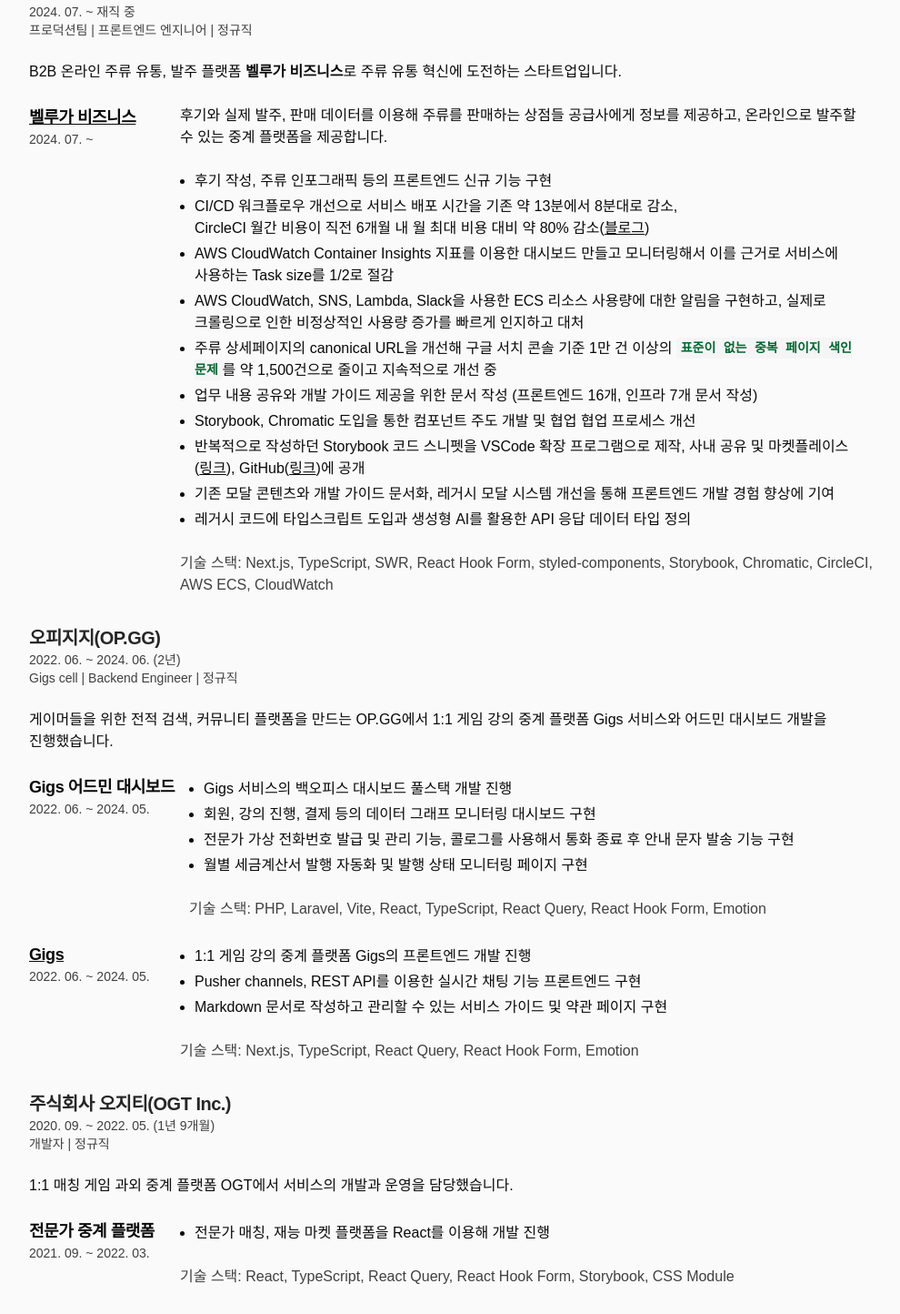
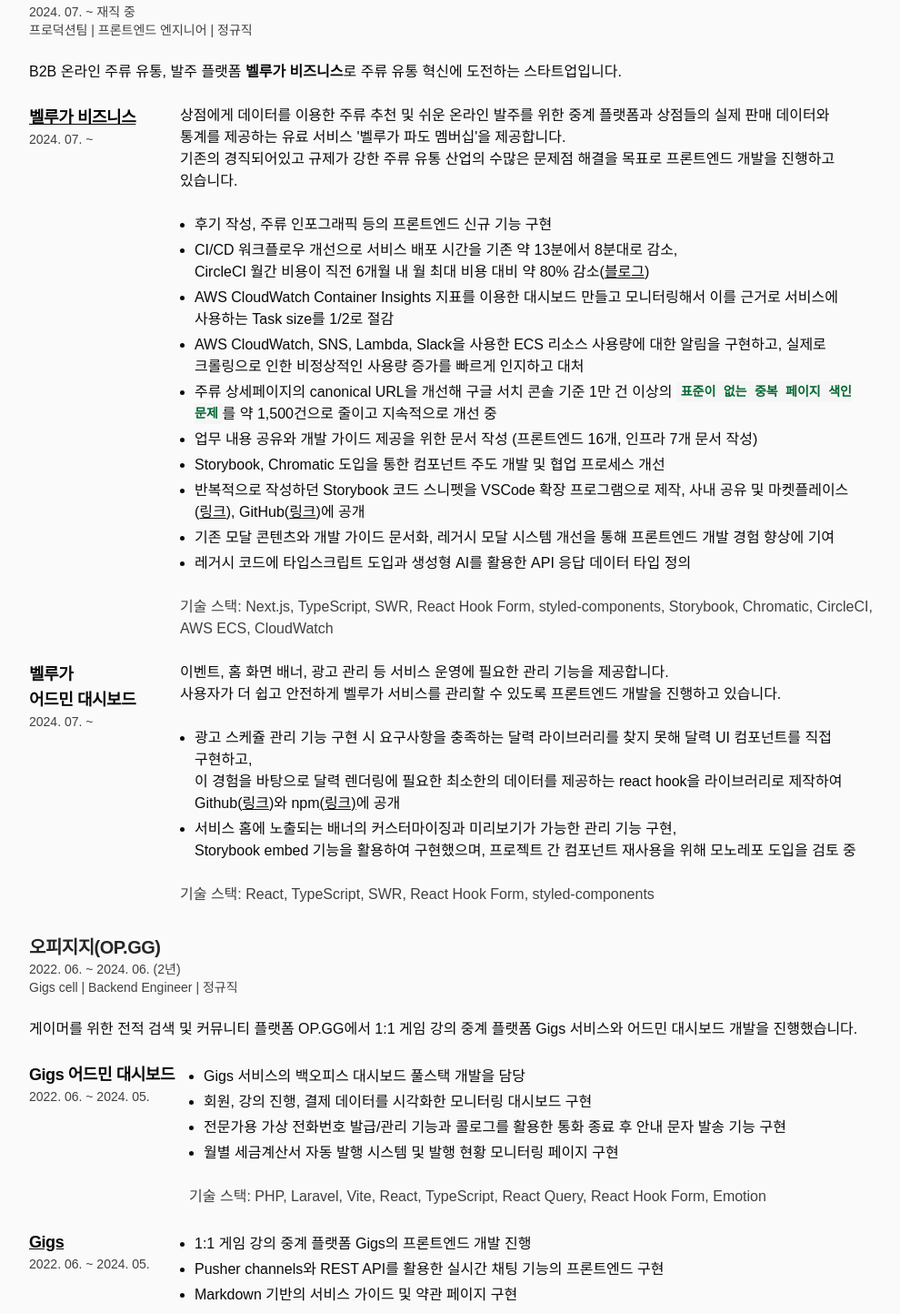
Before and after one commit to freejak5520/resume, a React (Vite) app: page / in a window 1280 px wide. Shown: the part 847-2291 px from the top of the page at 91% size, without its empty margins (144-1134 px from the left). Built offline with nearby package versions, Linux system fonts and the light colour scheme; a web font is replaced by a local one.

Commit message:
이력서 내용 수정 및 ExternalLink 컴포넌트 적용

```diff
--- a/src/App.tsx
+++ b/src/App.tsx
@@ -1,6 +1,7 @@
 import { Company, List, ListItem, Section, SubInfo, Text } from "@/components";
 import { Contact, ContactList } from "@/components/Contact";
 import ScreenOnlyFooter from "@/components/Footer";
+import { ExternalLink } from "@/components/ExternalLink";
 import { Project, ProjectAside, ProjectContent } from "@/components/Project";
 import { ExperienceSkills, MySkill, MySkillList } from "@/components/Skill";
 import { getQueryParams } from "@/lib/utils";
@@ -27,14 +28,14 @@
             <Contact title="이메일">freejak5520@gmail.com</Contact>
             {contact && <Contact title="연락처">{contact}</Contact>}
             <Contact title="GitHub">
-              <a href="https://github.com/freejak5520" target="_blank">
+              <ExternalLink href="https://github.com/freejak5520">
                 https://github.com/freejak5520
-              </a>
+              </ExternalLink>
             </Contact>
             <Contact title="블로그">
-              <a href="https://velog.io/@freejak5520" target="_blank">
+              <ExternalLink href="https://velog.io/@freejak5520">
                 https://velog.io/@freejak5520
-              </a>
+              </ExternalLink>
             </Contact>
           </ContactList>
         </Section>
@@ -48,7 +49,7 @@
           </Text>
           <Text>
             이를 위해 동료와의 협업 방식 개선, 개발 환경 및 경험 향상, 문서화의
-            중요성을 깨닫고 적극적으로 기여해 왔습니다.
+            중요성을 깨닫고 적극적으로 기여하고 있습니다.
             <br />이 과정에서 반복적으로 발생하는 비효율적인 업무와 기존의
             문제를 개선하고 동료들에게 긍정적인 피드백을 받을 때 큰 보람과
             동기부여를 얻고 있습니다.
@@ -59,9 +60,9 @@
           </Text>
           <Text>
             이 경험을 바탕으로 업무의 자동화, 협업 프로세스 개선 등 다양한 개발
-            및 운영 과정에서 주도적으로 문제를 발견하고 개선해 왔으며, 실제로
-            배포 시간을 약 40% 단축하고, CI/CD 비용을 약 80% 절감하였으며, 사내
-            개발 문서 활성화 등의 성과를 냈습니다.
+            및 운영 과정에서 주도적으로 문제를 발견하고 개선했으며, 실제로 배포
+            시간을 약 40% 단축, CI/CD 비용을 약 80% 절감, 사내 개발 문서
+            활성화 등의 성과를 냈습니다.
           </Text>
         </Section>
 
@@ -95,18 +96,21 @@
             <Project>
               <ProjectAside>
                 <h4>
-                  <a href="https://business.veluga.kr/" target="_blank">
+                  <ExternalLink href="https://business.veluga.kr/">
                     벨루가 비즈니스
-                  </a>
+                  </ExternalLink>
                 </h4>
 
                 <SubInfo>2024. 07. ~</SubInfo>
               </ProjectAside>
               <ProjectContent>
                 <Text>
-                  후기와 실제 발주, 판매 데이터를 이용해 주류를 판매하는 상점들
-                  공급사에게 정보를 제공하고, 온라인으로 발주할 수 있는 중계
-                  플랫폼을 제공합니다.
+                  상점에게 데이터를 이용한 주류 추천 및 쉬운 온라인 발주를 위한
+                  중계 플랫폼과 상점들의 실제 판매 데이터와 통계를 제공하는 유료
+                  서비스 '벨루가 파도 멤버십'을 제공합니다.
+                  <br />
+                  기존의 경직되어있고 규제가 강한 주류 유통 산업의 수많은 문제점
+                  해결을 목표로 프론트엔드 개발을 진행하고 있습니다.
                 </Text>
 
                 <List>
@@ -118,12 +122,9 @@
                     13분에서 8분대로 감소, <br />
                     CircleCI 월간 비용이 직전 6개월 내 월 최대 비용 대비 약 80%
                     감소(
-                    <a
-                      href="https://velog.io/@freejak5520/TIL-CICD-%EA%B0%9C%EC%84%A0-%EC%A7%84%ED%96%89Next.js-CircleCI-Yarn-berry"
-                      target="_blank"
-                    >
+                    <ExternalLink href="https://velog.io/@freejak5520/TIL-CICD-%EA%B0%9C%EC%84%A0-%EC%A7%84%ED%96%89Next.js-CircleCI-Yarn-berry">
                       블로그
-                    </a>
+                    </ExternalLink>
                     )
                   </ListItem>
                   <ListItem>
@@ -147,18 +148,18 @@
                   </ListItem>
                   <ListItem>
                     Storybook, Chromatic 도입을 통한 컴포넌트 주도 개발 및 협업
-                    협업 프로세스 개선
+                    프로세스 개선
                   </ListItem>
                   <ListItem>
                     반복적으로 작성하던 Storybook 코드 스니펫을 VSCode 확장
                     프로그램으로 제작, 사내 공유 및 마켓플레이스(
-                    <a href="https://marketplace.visualstudio.com/items?itemName=JakeLee.storybook-8-typescript-snippets">
+                    <ExternalLink href="https://marketplace.visualstudio.com/items?itemName=JakeLee.storybook-8-typescript-snippets">
                       링크
-                    </a>
+                    </ExternalLink>
                     ), GitHub(
-                    <a href="https://github.com/freejak5520/storybook-8-typescript-snippets">
+                    <ExternalLink href="https://github.com/freejak5520/storybook-8-typescript-snippets">
                       링크
-                    </a>
+                    </ExternalLink>
                     )에 공개
                   </ListItem>
                   <ListItem>
@@ -178,6 +179,56 @@
                 </ExperienceSkills>
               </ProjectContent>
             </Project>
+
+            <Project>
+              <ProjectAside>
+                <h4>
+                  벨루가
+                  <br />
+                  어드민 대시보드
+                </h4>
+
+                <SubInfo>2024. 07. ~</SubInfo>
+              </ProjectAside>
+              <ProjectContent>
+                <Text>
+                  이벤트, 홈 화면 배너, 광고 관리 등 서비스 운영에 필요한 관리
+                  기능을 제공합니다.
+                  <br />
+                  사용자가 더 쉽고 안전하게 벨루가 서비스를 관리할 수 있도록
+                  프론트엔드 개발을 진행하고 있습니다.
+                </Text>
+
+                <List>
+                  <ListItem>
+                    광고 스케쥴 관리 기능 구현 시 요구사항을 충족하는 달력
+                    라이브러리를 찾지 못해 달력 UI 컴포넌트를 직접 구현하고,
+                    <br />이 경험을 바탕으로 달력 렌더링에 필요한 최소한의
+                    데이터를 제공하는 react hook을 라이브러리로 제작하여 Github(
+                    <ExternalLink href="https://github.com/freejak5520/use-calendar">
+                      링크
+                    </ExternalLink>
+                    )와 npm
+                    <ExternalLink href="https://www.npmjs.com/package/@freejak5520/use-calendar">
+                      (링크)
+                    </ExternalLink>
+                    에 공개
+                  </ListItem>
+                  <ListItem>
+                    서비스 홈에 노출되는 배너의 커스터마이징과 미리보기가 가능한
+                    관리 기능 구현,
+                    <br />
+                    Storybook embed 기능을 활용하여 구현했으며, 프로젝트 간
+                    컴포넌트 재사용을 위해 모노레포 도입을 검토 중
+                  </ListItem>
+                </List>
+
+                <ExperienceSkills>
+                  기술 스택: React, TypeScript, SWR, React Hook Form,
+                  styled-components
+                </ExperienceSkills>
+              </ProjectContent>
+            </Project>
           </Company>
 
           <Company>
@@ -189,9 +240,8 @@
             </SubInfo>
 
             <Text>
-              게이머들을 위한 전적 검색, 커뮤니티 플랫폼을 만드는 OP.GG에서 1:1
-              게임 강의 중계 플랫폼 Gigs 서비스와 어드민 대시보드 개발을
-              진행했습니다.
+              게이머를 위한 전적 검색 및 커뮤니티 플랫폼 OP.GG에서 1:1 게임 강의
+              중계 플랫폼 Gigs 서비스와 어드민 대시보드 개발을 진행했습니다.
             </Text>
 
             <Project>
@@ -202,19 +252,19 @@
               <ProjectContent>
                 <List>
                   <ListItem>
-                    Gigs 서비스의 백오피스 대시보드 풀스택 개발 진행
+                    Gigs 서비스의 백오피스 대시보드 풀스택 개발을 담당
                   </ListItem>
                   <ListItem>
-                    회원, 강의 진행, 결제 등의 데이터 그래프 모니터링 대시보드
+                    회원, 강의 진행, 결제 데이터를 시각화한 모니터링 대시보드
                     구현
                   </ListItem>
                   <ListItem>
-                    전문가 가상 전화번호 발급 및 관리 기능, 콜로그를 사용해서
-                    통화 종료 후 안내 문자 발송 기능 구현
+                    전문가용 가상 전화번호 발급/관리 기능과 콜로그를 활용한 통화
+                    종료 후 안내 문자 발송 기능 구현
                   </ListItem>
                   <ListItem>
-                    월별 세금계산서 발행 자동화 및 발행 상태 모니터링 페이지
-                    구현
+                    월별 세금계산서 자동 발행 시스템 및 발행 현황 모니터링
+                    페이지 구현
                   </ListItem>
                 </List>
 
@@ -228,13 +278,12 @@
             <Project>
               <ProjectAside>
                 <h4>
-                  <a
+                  <ExternalLink
                     className="underline"
                     href="https://gigs.op.gg/"
-                    target="_blank"
                   >
                     Gigs
-                  </a>
+                  </ExternalLink>
                 </h4>
                 <SubInfo>2022. 06. ~ 2024. 05.</SubInfo>
               </ProjectAside>
@@ -244,12 +293,11 @@
                     1:1 게임 강의 중계 플랫폼 Gigs의 프론트엔드 개발 진행
                   </ListItem>
                   <ListItem>
-                    Pusher channels, REST API를 이용한 실시간 채팅 기능
+                    Pusher channels와 REST API를 활용한 실시간 채팅 기능의
                     프론트엔드 구현
                   </ListItem>
                   <ListItem>
-                    Markdown 문서로 작성하고 관리할 수 있는 서비스 가이드 및
-                    약관 페이지 구현
+                    Markdown 기반의 서비스 가이드 및 약관 페이지 구현
                   </ListItem>
                 </List>
 
@@ -270,7 +318,7 @@
             </SubInfo>
 
             <Text>
-              1:1 매칭 게임 과외 중계 플랫폼 OGT에서 서비스의 개발과 운영을
+              1:1 게임 강의 중계 플랫폼 OGT의 서비스 개발 및 운영을
               담당했습니다.
             </Text>
 
@@ -282,7 +330,7 @@
               <ProjectContent>
                 <List>
                   <ListItem>
-                    전문가 매칭, 재능 마켓 플랫폼을 React를 이용해 개발 진행
+                    전문가 매칭, 재능 마켓 플랫폼을 React로 개발
                   </ListItem>
                 </List>
 
@@ -304,7 +352,7 @@
                     1:1 게임 강의 중계 플랫폼 OGT(Online Game Tutor) 개발 및
                     출시
                   </ListItem>
-                  <ListItem>Django, MySQL을 사용해 서버 구현</ListItem>
+                  <ListItem>Django, MySQL을 사용한 서버 개발</ListItem>
                   <ListItem>Django Template과 jQuery로 웹 서비스 구현</ListItem>
                 </List>
 
```
